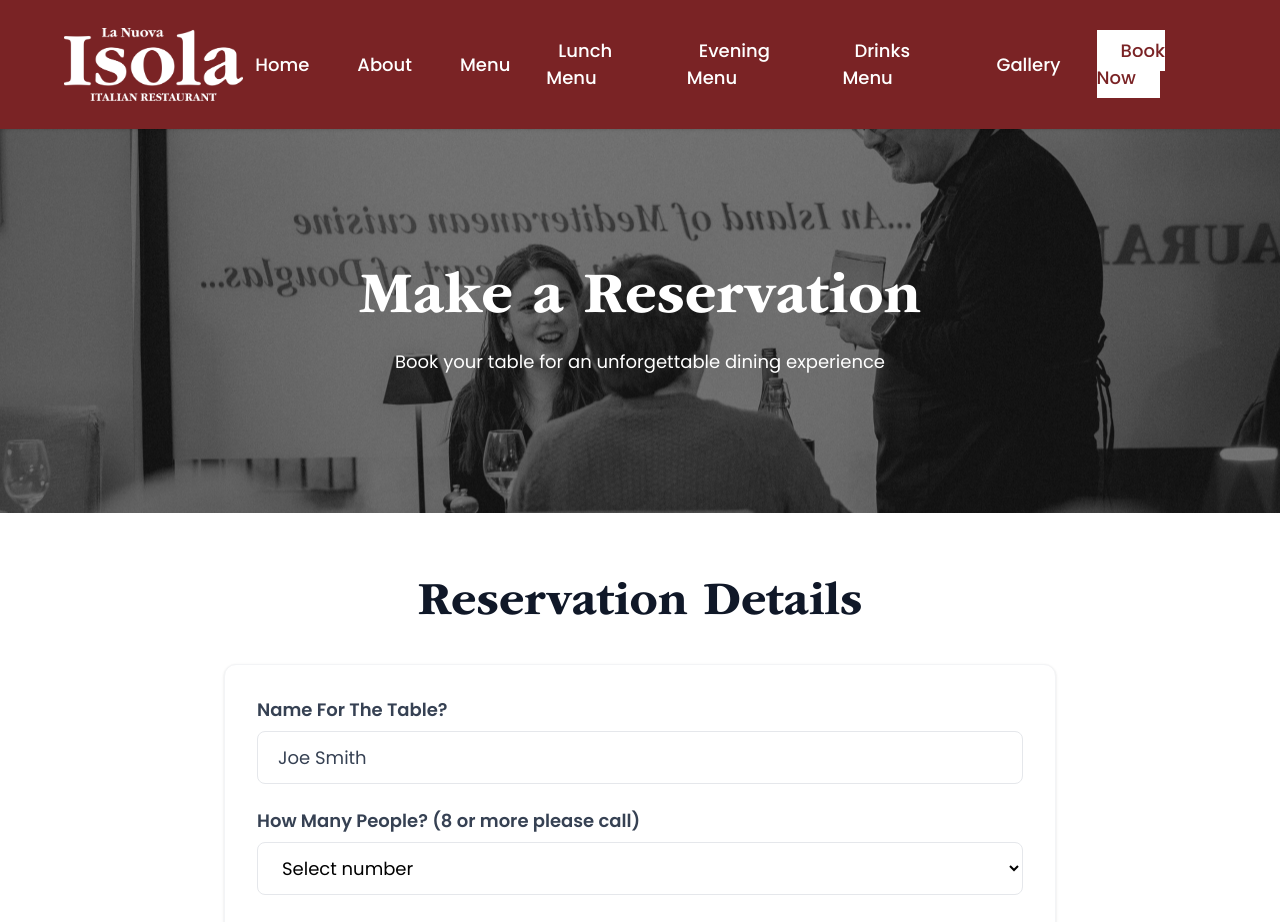
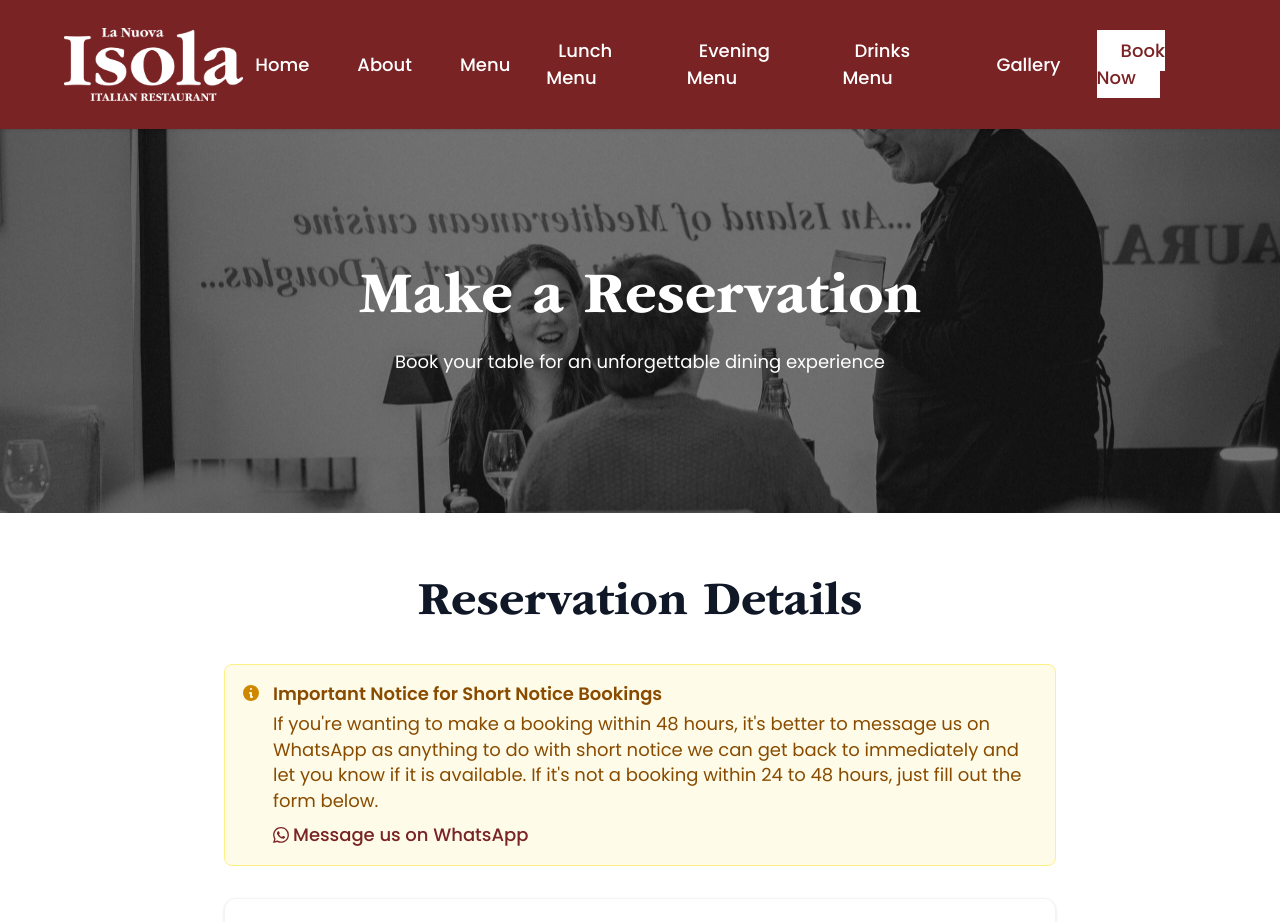
Before and after one commit to LYNKSPortal/la-nuova-isola-iom, a Next.js app: page /reservations in a window 1280 px wide. Shown: the top 922 px of the page. Built offline with nearby package versions, Linux system fonts and the light colour scheme.

Commit message:
Add booking disclaimer for 48-hour bookings with WhatsApp link

```diff
--- a/src/components/ReservationForm.tsx
+++ b/src/components/ReservationForm.tsx
@@ -98,6 +98,32 @@ export default function ReservationForm() {
         <div className="max-w-4xl mx-auto px-4 sm:px-6 lg:px-8">
           <FadeIn>
             <h2 className="font-bold text-gray-900 mb-6 md:mb-8 text-center text-xl md:text-2xl lg:text-3xl">Reservation Details</h2>
+          </FadeIn>
+
+          {/* Booking Disclaimer */}
+          <FadeIn delay={0.1}>
+            <div className="bg-yellow-50 border border-yellow-200 rounded-lg p-4 mb-6 md:mb-8">
+              <div className="flex items-start space-x-3">
+                <svg className="w-5 h-5 text-yellow-600 mt-0.5 flex-shrink-0" fill="currentColor" viewBox="0 0 20 20">
+                  <path fillRule="evenodd" d="M18 10a8 8 0 11-16 0 8 8 0 0116 0zm-7-4a1 1 0 11-2 0 1 1 0 012 0zM9 9a1 1 0 000 2v3a1 1 0 001 1h1a1 1 0 100-2v-3a1 1 0 00-1-1H9z" clipRule="evenodd" />
+                </svg>
+                <div className="text-sm text-yellow-800">
+                  <p className="font-semibold mb-1">Important Notice for Short Notice Bookings</p>
+                  <p>If you're wanting to make a booking within 48 hours, it's better to message us on WhatsApp as anything to do with short notice we can get back to immediately and let you know if it is available. If it's not a booking within 24 to 48 hours, just fill out the form below.</p>
+                  <a
+                    href="https://wa.me/447624482007"
+                    className="inline-flex items-center mt-2 text-[#7A2325] hover:text-[#7A2325] 700 font-medium"
+                    target="_blank"
+                    rel="noopener noreferrer"
+                  >
+                    <svg className="w-4 h-4 mr-1" fill="currentColor" viewBox="0 0 24 24" aria-hidden="true">
+                      <path d="M17.472 14.382c-.297-.149-1.758-.867-2.03-.967-.273-.099-.471-.149-.67.149-.197.297-.767.966-.94 1.164-.173.199-.347.223-.644.075-.297-.15-1.255-.463-2.39-1.475-.883-.788-1.48-1.761-1.653-2.059-.173-.297-.018-.458.13-.606.134-.133.298-.347.446-.52.149-.174.198-.298.298-.497.099-.198.05-.371-.025-.52-.075-.149-.669-1.612-.916-2.207-.242-.579-.487-.5-.669-.51-.173-.008-.371-.01-.57-.01-.198 0-.52.074-.792.372-.272.297-1.04 1.016-1.04 2.479 0 1.462 1.065 2.875 1.213 3.074.149.198 2.096 3.2 5.077 4.487.709.306 1.262.489 1.694.625.712.227 1.36.195 1.871.118.571-.085 1.758-.719 2.006-1.413.248-.694.248-1.289.173-1.413-.074-.124-.272-.198-.57-.347m-5.421 7.403h-.004a9.87 9.87 0 01-5.031-1.378l-.361-.214-3.741.982.998-3.648-.235-.374a9.86 9.86 0 01-1.51-5.26c.001-5.45 4.436-9.884 9.888-9.884 2.64 0 5.122 1.03 6.988 2.898a9.825 9.825 0 012.893 6.994c-.003 5.45-4.437 9.884-9.885 9.884m8.413-18.297A11.815 11.815 0 0012.05 0C5.495 0 .16 5.335.157 11.892c0 2.096.547 4.142 1.588 5.945L.057 24l6.305-1.654a11.882 11.882 0 005.683 1.448h.005c6.554 0 11.89-5.335 11.893-11.893A11.821 11.821 0 0020.465 3.488"/>
+                    </svg>
+                    Message us on WhatsApp
+                  </a>
+                </div>
+              </div>
+            </div>
           </FadeIn>
           <FadeIn delay={0.2}>
             <div className="bg-white rounded-xl shadow-sm border border-gray-100 p-4 sm:p-6 md:p-8">
```
